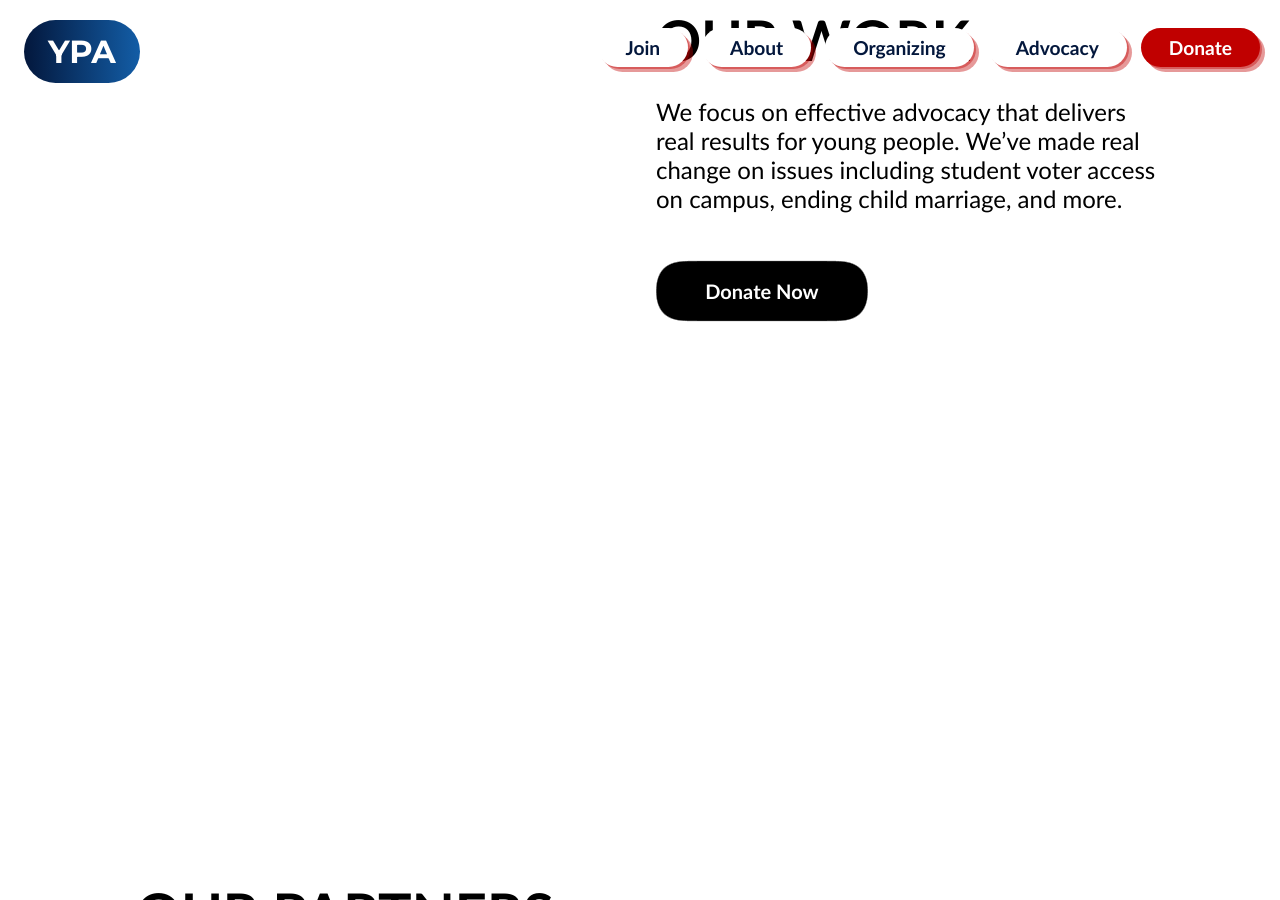
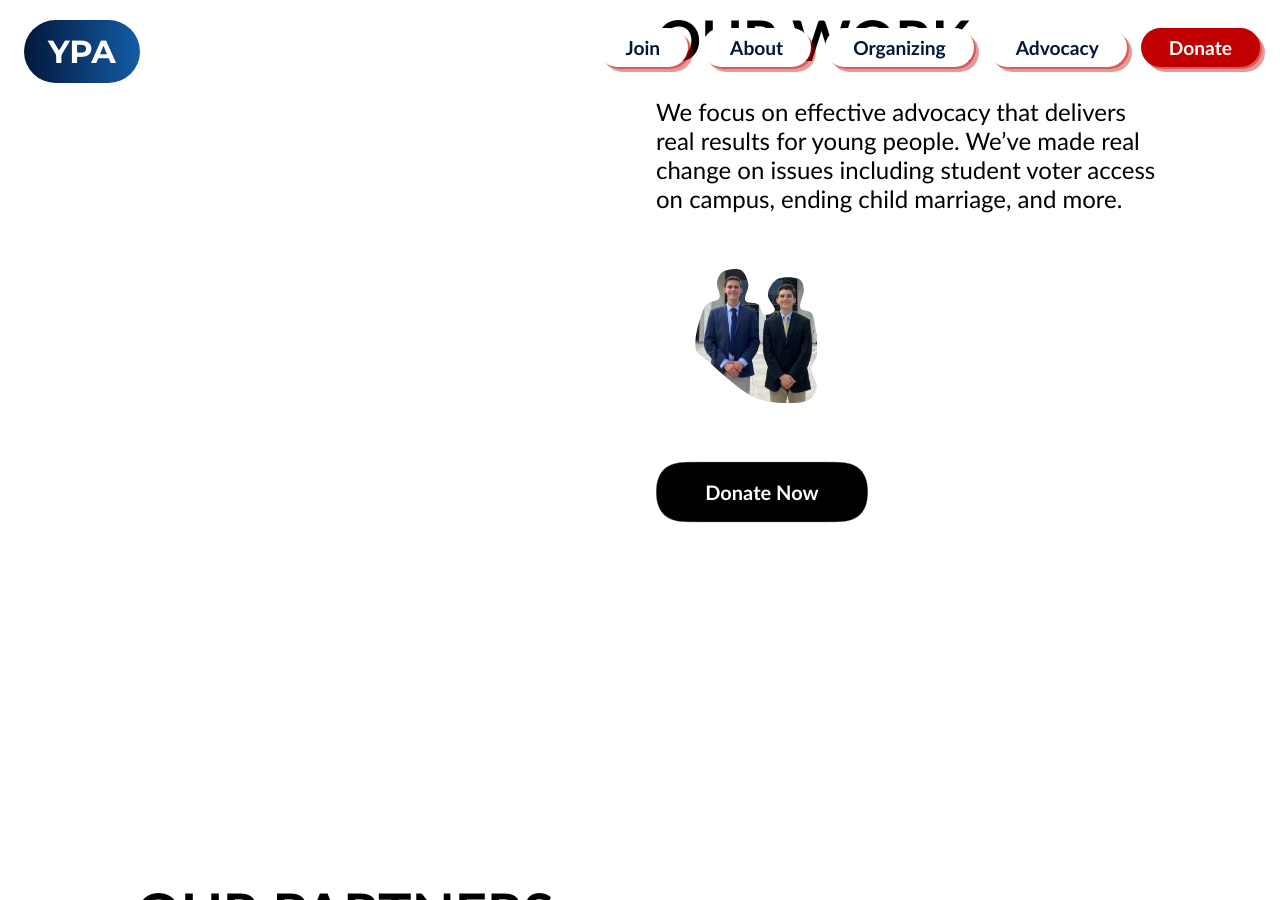
Before and after one commit to JacksonMeade/ncypa, a Jekyll site: the page built from index.html, in a window 1280 px wide and 900 px high, scrolled down 1893 px. Built offline with Jekyll 4.4.1, drawn with Linux system fonts in a browser that asks for light colours; nearby versions of some CDN libraries.

Commit message:
add to donate now section with pic

```diff
--- a/index.html
+++ b/index.html
@@ -65,6 +65,9 @@ title: "Home"
                         We focus on effective advocacy that delivers real results for young people. We’ve made real change on issues including student voter access on campus, ending child marriage, and more.
                     </p>
                     <div class="row">
+                        <div class="col-xs-12 col-sm-6 col-md-5">
+                            <img src="assets/img/svg/sam-mick-ncleg-anim.svg" class="col-xs-12" />
+                        </div>
                         <div class="col-xs-12 p-0">
                             <div class="wrapper">
                                 <a target="_blank" class="button" href="https://givebutter.com/ncypa">Donate Now</a>
```
